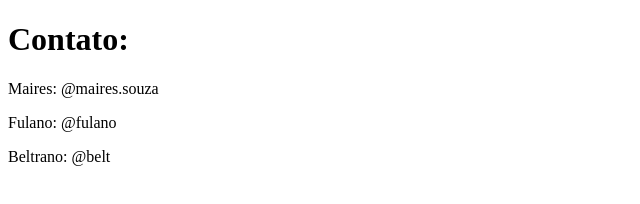
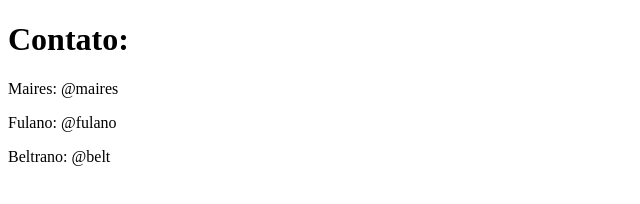
Before and after one commit to mairess/github-for-teams, a plain HTML site: page contato.html in a window 1280 px wide. Shown: the full height of the page, 0-640 px from the left. Drawn offline with Linux system fonts and the light colour scheme.

Commit message:
change back my profile

```diff
--- a/contato.html
+++ b/contato.html
@@ -8,7 +8,7 @@
 </head>
 <body>
     <h1>Contato:</h1>
-    <p>Maires: @maires.souza</p>
+    <p>Maires: @maires</p>
     <p>Fulano: @fulano</p>
     <p>Beltrano: @belt</p>
 </body>
```
